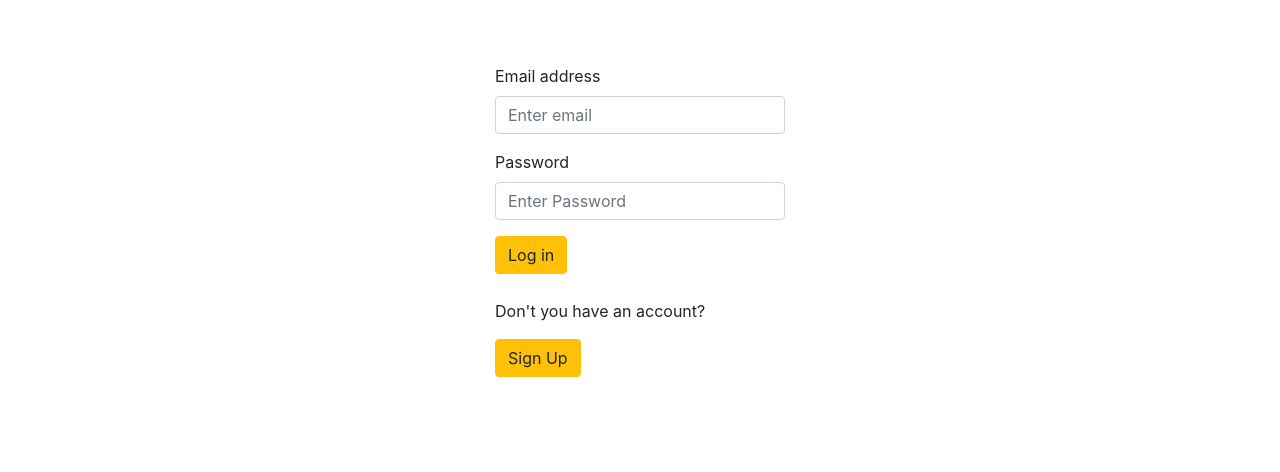
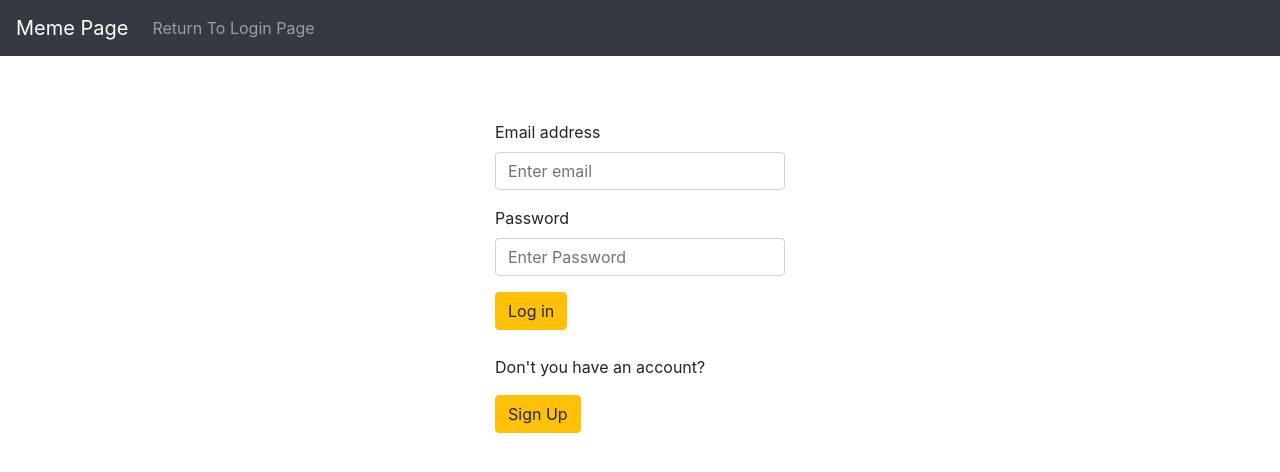
Before and after one commit to huseyingokay/CS391-Project2, a React (Create React App) app: page / in a window 1280 px wide. Shown: the top 472 px of the page. Built offline with nearby package versions, Linux system fonts and the light colour scheme.

Commit message:
Navbar
Return login page link is added to navbar.

```diff
--- a/src/App.js
+++ b/src/App.js
@@ -18,6 +18,7 @@ class App extends React.Component {
   render() {
     return (
       <>
+      <NavBar></NavBar>
         <BrowserRouter>
             <Switch>
               <Route exact path="/" component={Login} />
--- a/src/sections/Footer.js
+++ b/src/sections/Footer.js
@@ -6,7 +6,7 @@ class Footer extends React.Component {
       return (
 
           <>
-          Footer
+
           </>
 
       )
--- a/src/sections/NavBar.js
+++ b/src/sections/NavBar.js
@@ -15,6 +15,9 @@ class NavBar extends React.Component {
   <Navbar.Brand href="/memes">Meme Page</Navbar.Brand>
   <Navbar.Toggle aria-controls="responsive-navbar-nav" />
   <Navbar.Collapse id="responsive-navbar-nav">
+  <Nav>
+      <Nav.Link href="/">Return To Login Page</Nav.Link>
+    </Nav>
   </Navbar.Collapse>
 </Navbar>
         </>
```
Also changed, not shown: src/sections/Footer.css (added), 1 other file (tests, documents, lock files or other folders).
